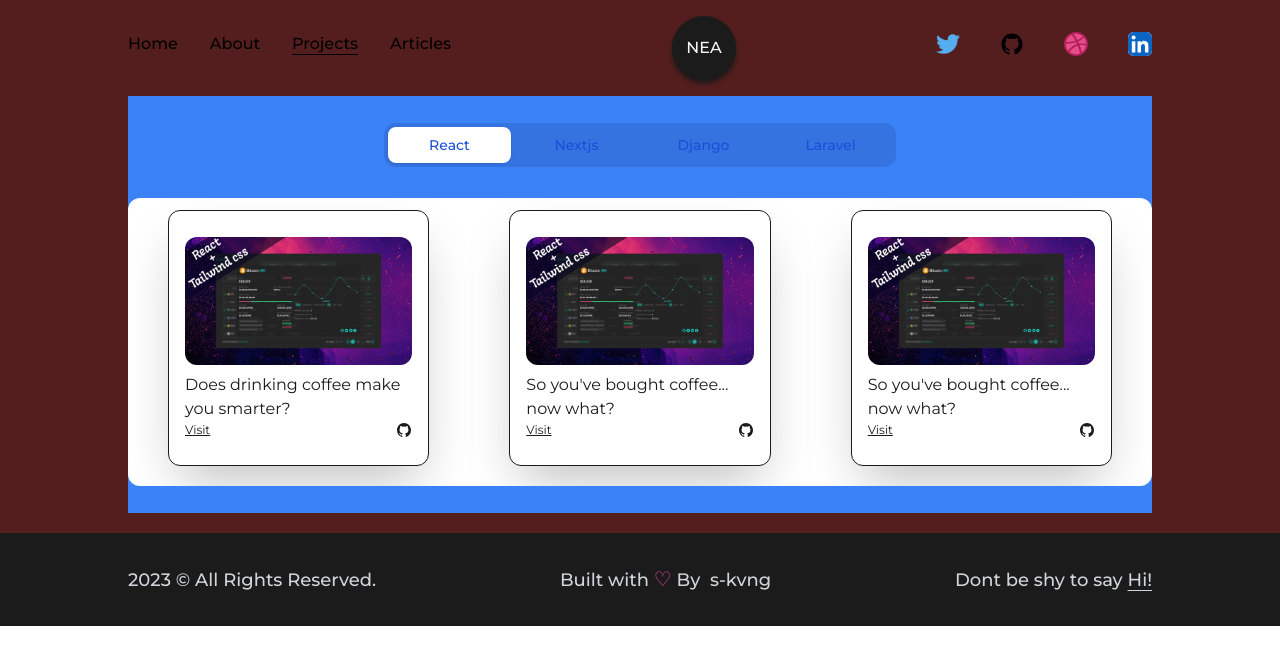
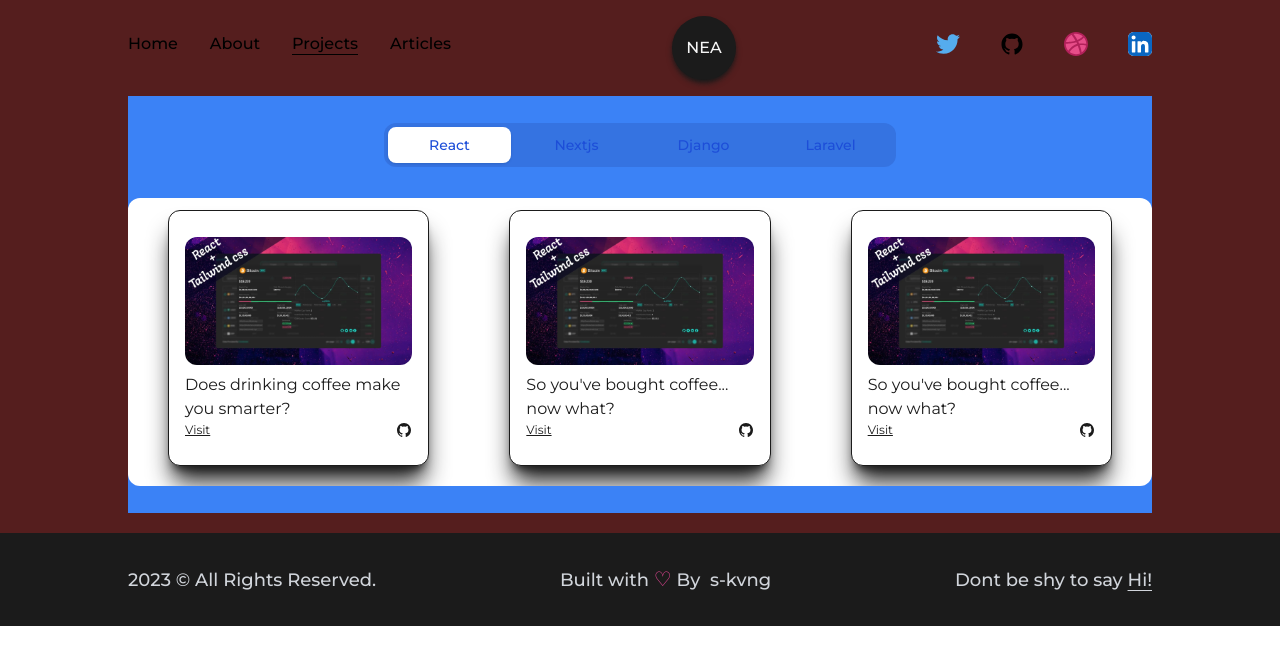
Before and after one commit to s-kvng/Nextjs-Developer-Porfolio, a Next.js app: page /projects in a window 1280 px wide. Shown: the top 664 px of the page. Built offline with nearby package versions, Linux system fonts and the light colour scheme.

Commit message:
add shadows to project cards

```diff
--- a/src/components/ProjectCard.js
+++ b/src/components/ProjectCard.js
@@ -5,11 +5,11 @@ import { GithubIcon } from "./icons";
 
 const ProjectCard = ({ post, type, title, summary, img, link, github }) => {
   return (
-    <div
+    <article
       className="relative bg-white h-64 min-h-64 max-h-64 rounded-xl flex flex-col
-     items-center justify-center p-4 border border-solid border-dark text-dark shadow-2xl"
+     items-center justify-center p-4 border border-solid border-dark text-dark shadow-xl shadow-dark"
     >
-      {/* <div className=" absolute top-0 -right-3 bg-black w-[102%] h-[103%] rounded-[2rem] " /> */}
+      {/* <div className=" absolute top-0 -right-3 bg-black w-[102%] h-[103%] rounded-[2rem] -z-[5]" /> */}
 
       <Link href={link} target="_blank">
         <Image src={img} alt="profile" className="w-full h-auto rounded-xl" />
@@ -41,7 +41,7 @@ const ProjectCard = ({ post, type, title, summary, img, link, github }) => {
           </Link>
         </div>
       </div>
-    </div>
+    </article>
   );
 };
 
--- a/src/components/Tabs.js
+++ b/src/components/Tabs.js
@@ -128,11 +128,11 @@ export default function Tabs({ projPic1 }) {
             <Tab.Panel
               key={idx}
               className={classNames(
-                "rounded-xl bg-white h-72 overflow-y-scroll py-3 px-10 ",
+                "rounded-xl bg-white h-72 overflow-y-scroll py-3 px-10",
                 "ring-white ring-opacity-60 ring-offset-2 ring-offset-blue-400 focus:outline-none focus:ring-2"
               )}
             >
-              <div className=" grid lg:grid-cols-3 sm:grid-cols-2 grid-cols-1  text-white gap-20">
+              <div className=" grid lg:grid-cols-3 sm:grid-cols-2 grid-cols-1  text-white gap-20 ">
                 {posts.map((post) => (
                   <ProjectCard
                     post={post}
--- a/src/pages/projects/index.js
+++ b/src/pages/projects/index.js
@@ -11,7 +11,7 @@ const Projects = () => {
         <title>Nathaniel | Projects</title>
         <meta name="description" content="any description" />
       </Head>
-      <main className="flex flex-col items-center justify-cente md:px-32 px-3 w-full pt-24 pb-5  bg-[#551e1e]">
+      <main className="flex flex-col items-center justify-cente md:px-32 px-3 w-full pt-24 pb-5  bg-[#551e1e] ">
         <Tabs />
       </main>
     </>
```
